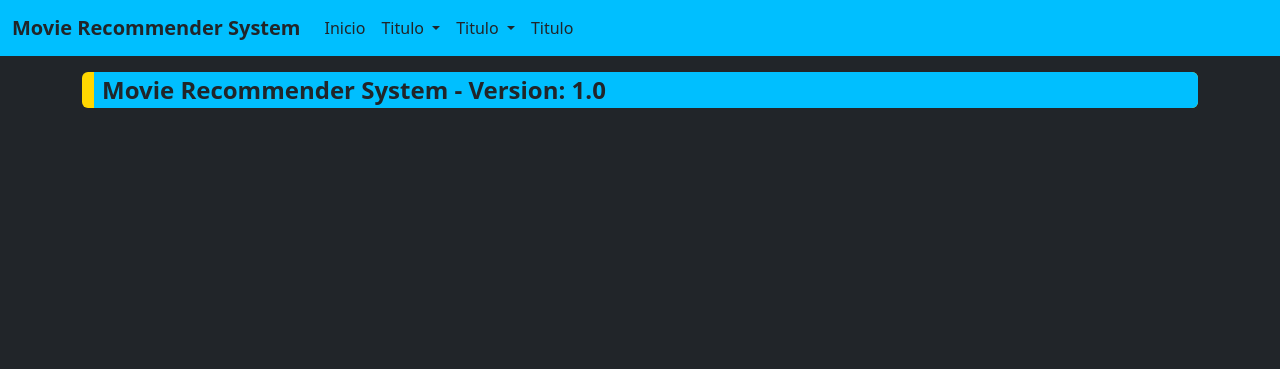
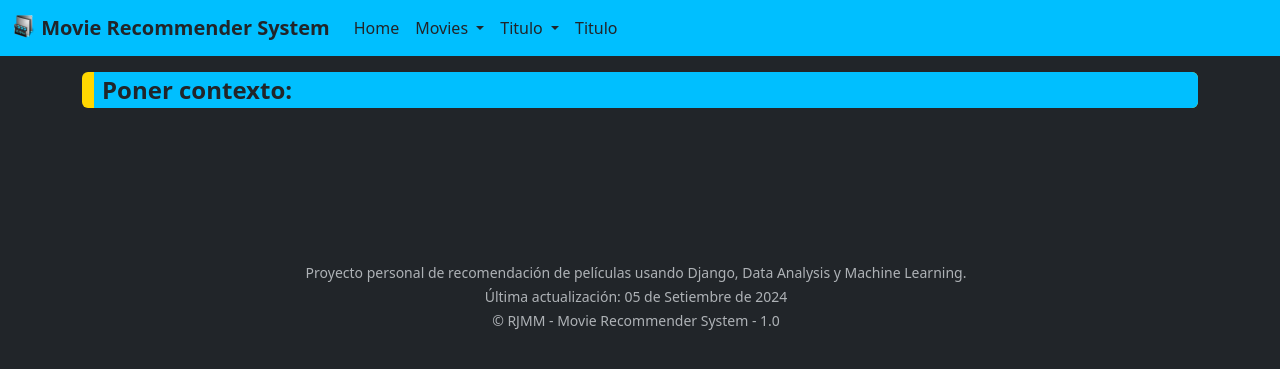
Before and after one commit to RafaelMatteo/RecommenderSystem, a Django app: page / in a window 1280 px wide. Shown: the top 369 px of the page. Run offline with Django 5.2, Linux system fonts and the light colour scheme; some libraries are stand-ins or nearby versions.

Commit message:
../home/footer.html, ./static/images/fav.ico, ./static/images/movie_folder.png added - app_version, app_copy, last_update in settings.py added - block footer in base.html added -  app_description, app_copy, last_update in ./home/views/HomeView() added

```diff
--- a/home/context_processors.py
+++ b/home/context_processors.py
@@ -1,5 +1,5 @@
 """
-recommender_system/home/context_processors.py
+./recommender_system/home/context_processors.py
 """
 
 
--- /dev/null
+++ b/home/templates/footer.html
@@ -0,0 +1,13 @@
+{% extends 'base.html' %}
+
+{% block footer %}
+    <div class="container">
+        <p class="card-text text-center mt-2 me-2">
+            <small class="text-muted">
+                {{app_description}}.<br>
+                {{last_update}}<br>
+                &copy; {{app_copy}} - {{app_name}} - {{app_version}}
+            </small>
+        </p>
+    </div>
+{% endblock %}
--- a/home/templates/home/index.html
+++ b/home/templates/home/index.html
@@ -5,9 +5,17 @@
 {% block content %}
     <div class="container-fluid mt-3 pe-0 rounded" style="background-color:gold;">
         <div class="container ps-2 text-dark fs-4 fw-bold rounded-end" style="background-color:deepskyblue;">
-            {{ app_name }} - Version: {{ app_version }}
+            Poner contexto:
         </div>
     </div>
 
+    <div>
+        <br>
+        <br>
+        <br>
+        <br>
+        <br>
+        <br>
+    </div>
 
 {% endblock %}
--- a/home/templates/menu.html
+++ b/home/templates/menu.html
@@ -5,7 +5,10 @@
 {% block navbar %}
     <nav class="navbar navbar-expand-lg navbar-light" data-bs-theme="dark" style="background-color: deepskyblue;">
         <div class="container-fluid">
-        <a class="navbar-brand fw-bold text-dark" href="{% url 'home' %}">{{app_name}}</a>
+        <a class="navbar-brand fw-bold text-dark" href="{% url 'home' %}">
+            <img src="{% static 'images/movie_folder.png' %}" alt="Logo" width="24" height="24" class="d-inline-block align-text-top">
+            {{app_name}}
+        </a>
         <button class="navbar-toggler" type="button" data-bs-toggle="collapse" data-bs-target="#navbarSupportedContent" aria-controls="navbarSupportedContent" aria-expanded="false" aria-label="Toggle navigation">
             <span class="navbar-toggler-icon"></span>
         </button>
@@ -13,12 +16,12 @@
             <div class="collapse navbar-collapse" id="navbarSupportedContent">
                 <ul class="navbar-nav me-auto mb-2 mb-lg-0">
                     <li class="nav-item">
-                <a class="nav-link text-dark active" aria-current="page" href="{% url 'home' %}">Inicio</a>
+                        <a class="nav-link active text-dark aria-current="page" href="{% url 'home' %}">Home</a>
                     </li>
 
                     <li class="nav-item dropdown">
                         <a class="nav-link dropdown-toggle text-dark" href="#" id="navbarDropdown" role="button" data-bs-toggle="dropdown" aria-expanded="false">
-                    Titulo
+                            Movies
                         </a>
                         <ul class="dropdown-menu" aria-labelledby="navbarDropdown">
                             <li><a class="dropdown-item" href="">titulo</a></li>
@@ -39,7 +42,6 @@
                     <li class="nav-item">
                         <a class="nav-link text-dark active" href="">Titulo</a>
                     </li>
-
                 </ul>
             </div>
         </div>
--- a/home/views.py
+++ b/home/views.py
@@ -1,6 +1,7 @@
 from django.shortcuts import render
 from django.views import View
 from django.conf import settings
+
 
 # Create your views here.
 
@@ -16,6 +17,9 @@ class HomeView(View):
             'islocal': islocal,
             'app_name': settings.APP_NAME,
             'app_version': settings.APP_VERSION,
+            'app_description': settings.APP_DESCRIPTION,
+            'app_copy': settings.APP_COPY,
+            'last_update': settings.LAST_UPDATE
 
         }
         print(f"Application: {context.get('app_name')} - {context.get('app_version')}")
--- a/recommender_system/settings.py
+++ b/recommender_system/settings.py
@@ -124,3 +124,9 @@ DEFAULT_AUTO_FIELD = 'django.db.models.BigAutoField'
 
 APP_NAME = 'Movie Recommender System' # New
 APP_VERSION = '1.0' # New
+
+# For footer use
+
+APP_DESCRIPTION = 'Proyecto personal de recomendación de películas usando Django, Data Analysis y Machine Learning'
+APP_COPY = 'RJMM'
+LAST_UPDATE = 'Última actualización: 05 de Setiembre de 2024'
--- a/templates/base.html
+++ b/templates/base.html
@@ -18,9 +18,13 @@
 
         <link rel="stylesheet" href="{% static 'bootstrap_icons/bootstrap-icons.min.css' %}">
         <link href="{% static 'css/bootstrap.min.css' %}" rel="stylesheet">
+        <link rel="icon" type="image/x-icon" href="{% static 'images/favicon.ico' %}">
+
+
 
     {% block head %}
         <link rel="stylesheet" type="text/css" href="{% static 'css/styles.css' %}">
+
     {% endblock %}
     </head>
 
@@ -42,8 +46,11 @@
 
             {% block content %} {% endblock %}
         </div>
-        {% block footer %} {% endblock %}
 
-        <script src="{% static 'js/bootstrap.bundle.min.js' %}"></script>
+        {% block footer %}
+            {% include 'footer.html' %}
+            <script src="{% static 'js/bootstrap.bundle.min.js' %}"></script>
+        {% endblock %}
+
     </body>
 </html>
```
Also changed, not shown: static/images/favicon.ico (added), static/images/movie_folder.png (added). Lines whose indentation alone changed are shown as unchanged.
